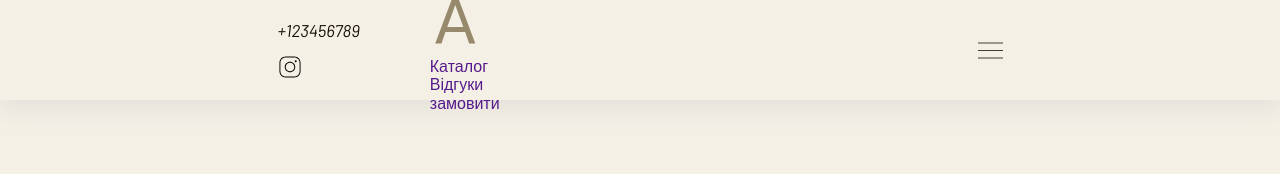
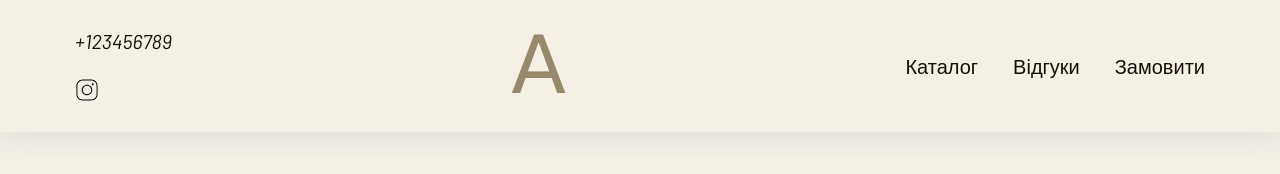
Before and after one commit to KaterynaKocheharova/website-for-bags, a plain HTML site: page index.html in a window 1280 px wide. Drawn offline with nearby package versions, Linux system fonts and the light colour scheme; a web font is replaced by a local one.

Commit message:
styled header for different screens

```diff
--- a/css/main.css
+++ b/css/main.css
@@ -53,44 +53,64 @@ img {
 
 @media screen and (min-width: 768px) {
   .container {
-    max-width: 755px;
+    max-width: 768px;
   }
 }
 
-@media screen and (min-width: 1366px) {
+@media screen and (min-width: 1168px) {
   .container {
-    max-width: 1366px;
+    max-width: 1160px;
+  }
+}
+
+@media screen and (min-width: 1336px) {
+  .container {
+    max-width: 1336px;
+  }
+}
+
+@media screen and (min-width: 1400px) {
+  .container {
+    max-width: 1400px;
   }
 }
 
 /* =========================================== HEADER ========================================== */
 
-@media screen and (max-width: 767px) {
-  .page-menu {
-    display: none;
-  }
-}
-
 .main-header {
+  position: fixed;
+  top: 0;
+  left: 0;
+  right: 0;
+  z-index: 99999999999999999;
   box-shadow: rgba(149, 157, 165, 0.2) 0px 8px 24px;
 }
 
 .header-container {
-  height: 100px;
   display: flex;
   align-items: center;
+  justify-content: space-between;
+  padding-top: 10px;
+  padding-bottom: 10px;
 }
 
-.contacts {
-  margin-right: 70px;
+@media screen and (min-width: 1168px) {
+  .header-container {
+    padding-top: 20px;
+    padding-bottom: 20px;
+  }
 }
 
-.page-nav {
-  margin-right: auto;
-}
+/* ======================================== CONTACTS ============================================ */
 
 .contacts-item:nth-child(1) {
   margin-bottom: 15px;
+}
+
+@media screen and (min-width: 1168px) {
+  .contacts-item:nth-child(1) {
+    margin-bottom: 25px;
+  }
 }
 
 .contacts-item:nth-child(2) {
@@ -109,6 +129,12 @@ img {
   transition: color 250ms linear;
 }
 
+@media screen and (min-width: 1168px) {
+  .contacts-link {
+    font-size: 20px;
+  }
+}
+
 .contacts-link:hover,
 .contacts-link:focus,
 .contacts-link:active {
@@ -124,15 +150,67 @@ img {
   fill: #B18935;
 }
 
+/* =================================================== LOGO ================================================== */
+
 .logo {
-  margin-left: 5px;
-  text-align: center;
   font-family: 'Sevillana', cursive;
   color:rgba(88, 69, 27, 0.6);
-  /* color:  #B18935; */
   font-size: 60px;
   text-transform: capitalize;
 }
+
+@media screen and (min-width: 1168px) {
+  .logo {
+    font-size: 80px;
+  }
+}
+/* ================================================ NAVIGATION =============================================== */
+
+.page-nav {
+  display: none;
+}
+
+@media screen and (min-width: 768px) {
+  .page-nav {
+    display: block;
+  }
+
+  .page-menu {
+    display: flex;
+    gap: 15px;
+    align-items: center;
+  }
+}
+
+@media screen and (min-width: 1168px) {
+  .page-menu {
+    gap: 35px;
+  }
+}
+
+@media screen and (min-width: 768px) {
+  .page-menu-link {
+    padding-top: 15px;
+    padding-bottom: 15px;
+    color: #161107;
+    font-size: 17px;
+    transition: color 250ms linear;
+  }
+
+  .page-menu-link:hover,
+  .page-menu-link:focus,
+  .page-menu-link:active {
+    color: #B18935;
+  }
+  }
+
+  @media screen and (min-width: 1168px) {
+    .page-menu-link {
+      font-size: 20px;
+    }
+  }
+
+/* ============================================== BURGER BUTTON ============================================ */
 
 .burger-button {
   width: 25px;
@@ -157,3 +235,9 @@ img {
 .burger-button:active .burger-button-icon {
 fill: #B18935;
 }
+
+@media screen and (min-width: 768px) {
+  .burger-button {
+    display: none;
+  }
+}
--- a/index.html
+++ b/index.html
@@ -38,12 +38,18 @@
             </li>
           </ul>
         </address>
+        <a class="logo" href="">A</a>
         <nav class="page-nav">
-          <a class="logo" href="">A</a>
           <ul class="page-menu">
-            <li><a href="">Каталог</a></li>
-            <li><a href="">Відгуки</a></li>
-            <li><a href="">замовити</a></li>
+            <li class="page-menu-item">
+              <a class="page-menu-link link" href="">Каталог</a>
+            </li>
+            <li class="page-menu-item">
+              <a class="page-menu-link link" href="">Відгуки</a>
+            </li>
+            <li class="page-menu-item">
+              <a class="page-menu-link link" href="">Замовити</a>
+            </li>
           </ul>
         </nav>
         <!-- BURGER BUTTON -->
```
